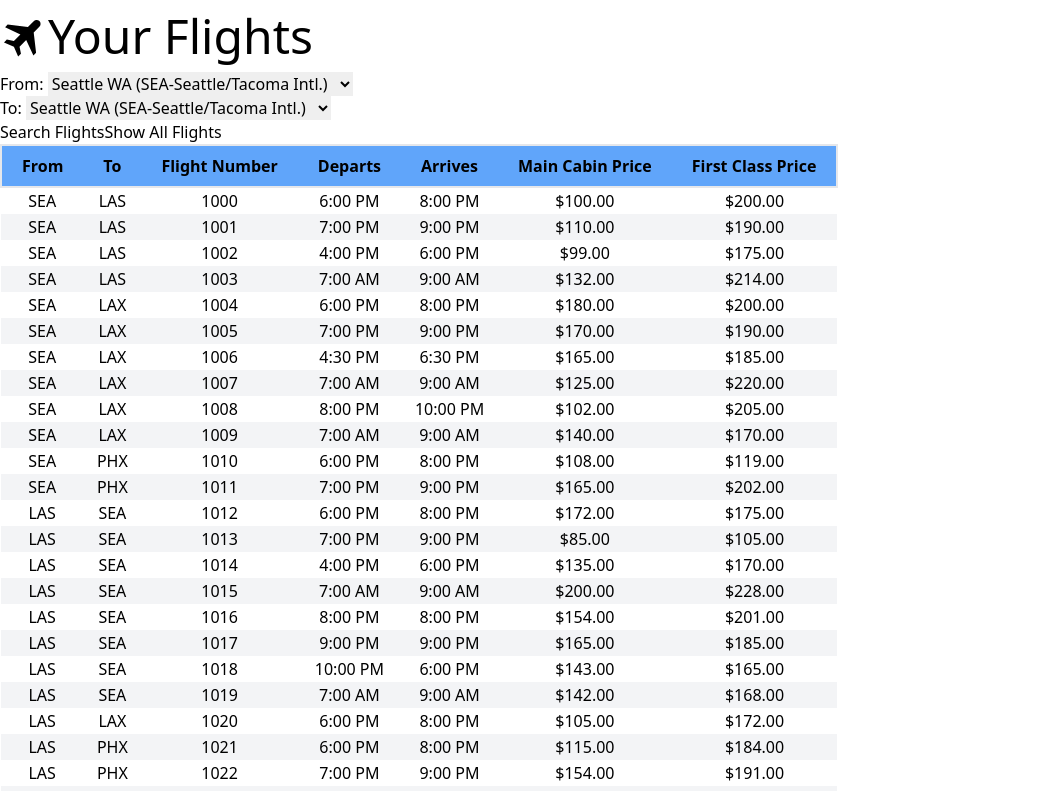
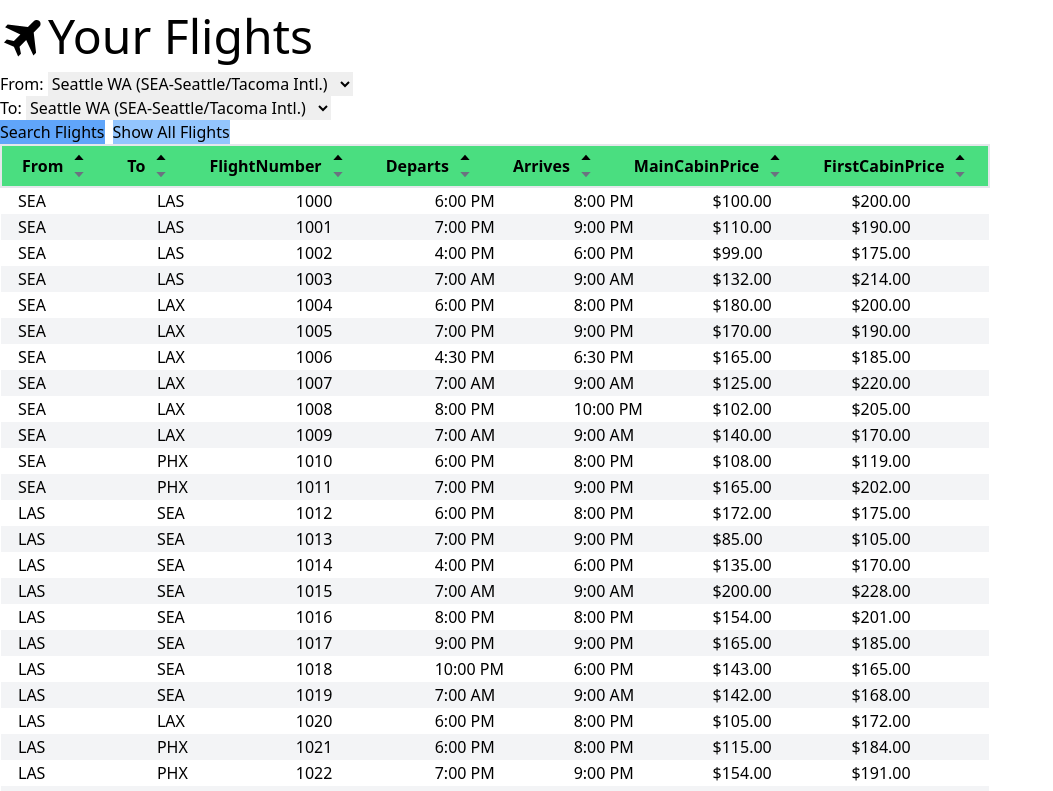
Before and after one commit to cameronmbacon/flight-shopper-reprise, a React (Create React App) app: page / in a window 1280 px wide. Shown: the top 791 px of the page, without its empty margins (0-1053 px from the left). Built offline with nearby package versions, Linux system fonts and the light colour scheme; the HTML template or start-up script is replaced by a standard one.

Commit message:
added sorting functionality. Moved table headers to own component

```diff
--- a/public/index.html
+++ b/public/index.html
@@ -2,42 +2,12 @@
 <html lang="en">
   <head>
     <meta charset="utf-8" />
-    <link rel="icon" href="%PUBLIC_URL%/favicon.ico" />
     <meta name="viewport" content="width=device-width, initial-scale=1" />
     <meta name="theme-color" content="#000000" />
-    <meta
-      name="description"
-      content="Web site created using create-react-app"
-    />
-    <link rel="apple-touch-icon" href="%PUBLIC_URL%/logo192.png" />
-    <!--
-      manifest.json provides metadata used when your web app is installed on a
-      user's mobile device or desktop. See https://developers.google.com/web/fundamentals/web-app-manifest/
-    -->
-    <link rel="manifest" href="%PUBLIC_URL%/manifest.json" />
-    <!--
-      Notice the use of %PUBLIC_URL% in the tags above.
-      It will be replaced with the URL of the `public` folder during the build.
-      Only files inside the `public` folder can be referenced from the HTML.
-
-      Unlike "/favicon.ico" or "favicon.ico", "%PUBLIC_URL%/favicon.ico" will
-      work correctly both with client-side routing and a non-root public URL.
-      Learn how to configure a non-root public URL by running `npm run build`.
-    -->
     <title>React App</title>
   </head>
   <body>
     <noscript>You need to enable JavaScript to run this app.</noscript>
     <div id="root"></div>
-    <!--
-      This HTML file is a template.
-      If you open it directly in the browser, you will see an empty page.
-
-      You can add webfonts, meta tags, or analytics to this file.
-      The build step will place the bundled scripts into the <body> tag.
-
-      To begin the development, run `npm start` or `yarn start`.
-      To create a production bundle, use `npm run build` or `yarn build`.
-    -->
   </body>
 </html>
--- a/src/App.js
+++ b/src/App.js
@@ -3,19 +3,28 @@ import { BiSolidPlaneAlt } from "react-icons/bi";
 import Data from "./flights.csv";
 import FlightsInfo from "./components/FlightsInfo";
 import SearchFlights from "./components/SearchFlights";
+import SortableHeader from "./components/SortableHeader";
 import Papa from "papaparse";
 
 function App() {
-
   const [data, setData] = useState([]);
   const [origin, setOrigin] = useState("");
   const [destination, setDestination] = useState("");
+  const [sortBy, setSortBy] = useState("Depart");
+  const [orderBy, setOrderBy] = useState("asc");
+  const flightHeaders = ["From", "To", "FlightNumber", "Departs", "Arrives", "MainCabinPrice", "FirstCabinPrice"];
+
   const filteredFlights = data.filter(item => {
       return (
         item.To.includes(destination) && item.From.includes(origin)
       )
     }
-  )
+  ).sort((a, b) => {
+    let order = (orderBy === "asc") ? 1 : -1;
+    return (
+      a[sortBy] < b[sortBy] ? -1 * order : 1 * order
+    )
+  })
 
   useEffect(() => {
     const fetchData = async () => {
@@ -42,25 +51,22 @@ function App() {
           setDestination(destination);
           }}
         onDestinationChange={destination => setDestination(destination)} />
-      <table className="table-auto text-center">
-        <thead className="table-header-group bg-blue-400 border-2">
-          <tr className="table-row">
-            <th className="px-5 py-2">From</th>
-            <th className="px-5 py-2">To</th>
-            <th className="px-5 py-2">Flight Number</th>
-            <th className="px-5 py-2">Departs</th>
-            <th className="px-5 py-2">Arrives</th>
-            <th className="px-5 py-2">Main Cabin Price</th>
-            <th className="px-5 py-2">First Class Price</th>
+      <table className="table-auto text-center min-w-fit">
+        <thead className="table-header-group bg-green-400 border-2 flex-nowrap">
+          <tr className="flex flex-row flex-nowrap items-center justify-center">
+            {
+              flightHeaders.map((header, index) => {
+                return <SortableHeader key={index}
+                flightHeader={header}
+                orderBy={orderBy}
+                setOrderBy={setOrderBy}
+                setSortBy={setSortBy} />
+              })
+            }
           </tr>
         </thead>
         <tbody>
           {
-            origin === "" && destination === "" ? data.map((flightData, index) => (
-              <FlightsInfo key={index}
-                flight={flightData}
-              />
-            )) :
             filteredFlights.map((flightData, index) => (
               <FlightsInfo key={index}
                 flight={flightData}
--- a/src/components/FlightsInfo.js
+++ b/src/components/FlightsInfo.js
@@ -1,13 +1,13 @@
 const FlightsInfo = ({flight}) => {
     return (
-        <tr className="table-row even:bg-gray-100">
-            <td>{flight.From}</td>
-            <td>{flight.To}</td>
-            <td>{flight.FlightNumber}</td>
-            <td>{flight.Departs}</td>
-            <td>{flight.Arrives}</td>
-            <td>${flight.MainCabinPrice}.00</td>
-            <td>${flight.FirstClassPrice}.00</td>
+        <tr className="pl-4 even:bg-gray-100 flex flex-row text-left">
+            <td className="w-full">{flight.From}</td>
+            <td className="w-full">{flight.To}</td>
+            <td className="w-full">{flight.FlightNumber}</td>
+            <td className="w-full">{flight.Departs}</td>
+            <td className="w-full">{flight.Arrives}</td>
+            <td className="w-full">${flight.MainCabinPrice}.00</td>
+            <td className="w-full">${flight.FirstClassPrice}.00</td>
         </tr>
     )
 }
--- a/src/components/SearchFlights.js
+++ b/src/components/SearchFlights.js
@@ -27,7 +27,7 @@ function SearchFlights({ onQueryChange }) {
         <div>
           <div>
             <label htmlFor="selectedOrigin">From: </label>
-            <select name="selectedOrigin" defaultValue={""} onChange={(e) => setOrigin(e.target.value)}>
+            <select id="selectedOrigin" onChange={(e) => setOrigin(e.target.value)}>
                 {data.map((airportData, index) =>
                     <option key={index} value={airportData.Code}>{airportData.Name}</option>
                 )}
@@ -35,14 +35,16 @@ function SearchFlights({ onQueryChange }) {
           </div>
           <div>
             <label htmlFor="selectedDestination">To: </label>
-            <select name="selectedDestination" defaultValue={""} onChange={(e) => setDestination(e.target.value)}>
+            <select id="selectedDestination" onChange={(e) => setDestination(e.target.value)}>
                 {data.map((airportData, index) =>
                     <option key={index} value={airportData.Code}>{airportData.Name}</option>
                 )}
             </select>
           </div>
-          <button onClick={() => onQueryChange(origin, destination)}>Search Flights</button>
-          <button onClick={() => onQueryChange("", "")}>Show All Flights</button>
+          <button className="bg-blue-400 mr-2"
+            onClick={() => onQueryChange(origin, destination)}>Search Flights</button>
+          <button className="bg-blue-300"
+            onClick={() => onQueryChange("", "")}>Show All Flights</button>
         </div>
     )
 }
--- /dev/null
+++ b/src/components/SortableHeader.js
@@ -0,0 +1,19 @@
+import { BiCaretUp, BiCaretDown } from "react-icons/bi";
+
+const SortableHeader = ({ flightHeader, orderBy, setSortBy, setOrderBy }) => {
+    return (
+        <th className="px-5 py-1 text-center flex flex-row items-center">
+            <div className="pr-1">{flightHeader}</div>
+            <div className="pl-1">
+            <BiCaretUp
+                className={`${orderBy === "asc" ? 'text-black-500' : 'text-gray-500'}`}
+                onClick={() => {setSortBy(flightHeader); setOrderBy("asc")}} />
+            <BiCaretDown
+                className={`${orderBy === "desc" ? 'text-black-500' : 'text-gray-500'}`}
+                onClick={() => {setSortBy(flightHeader); setOrderBy("desc")}} />
+            </div>
+        </th>
+    )
+}
+
+export default SortableHeader;
```
Also changed, not shown: 1 other file (tests, documents, lock files or other folders).
